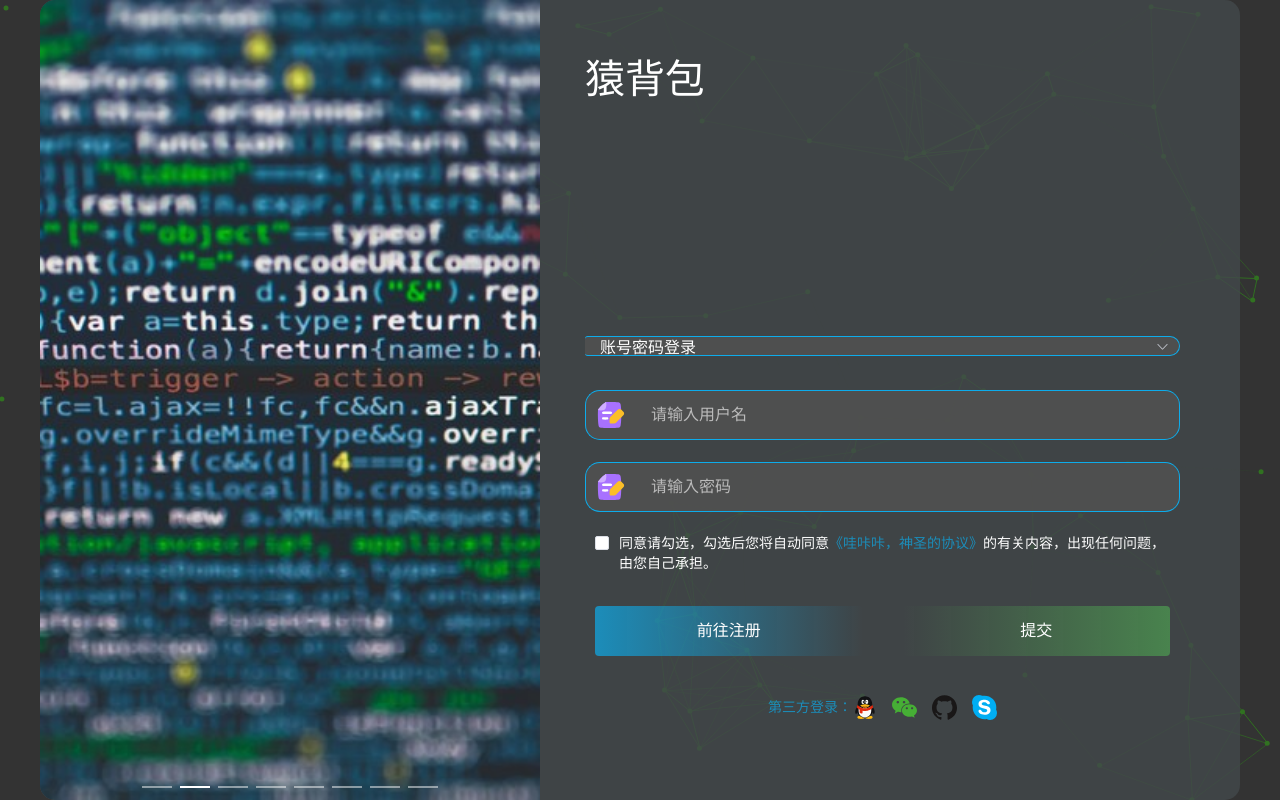
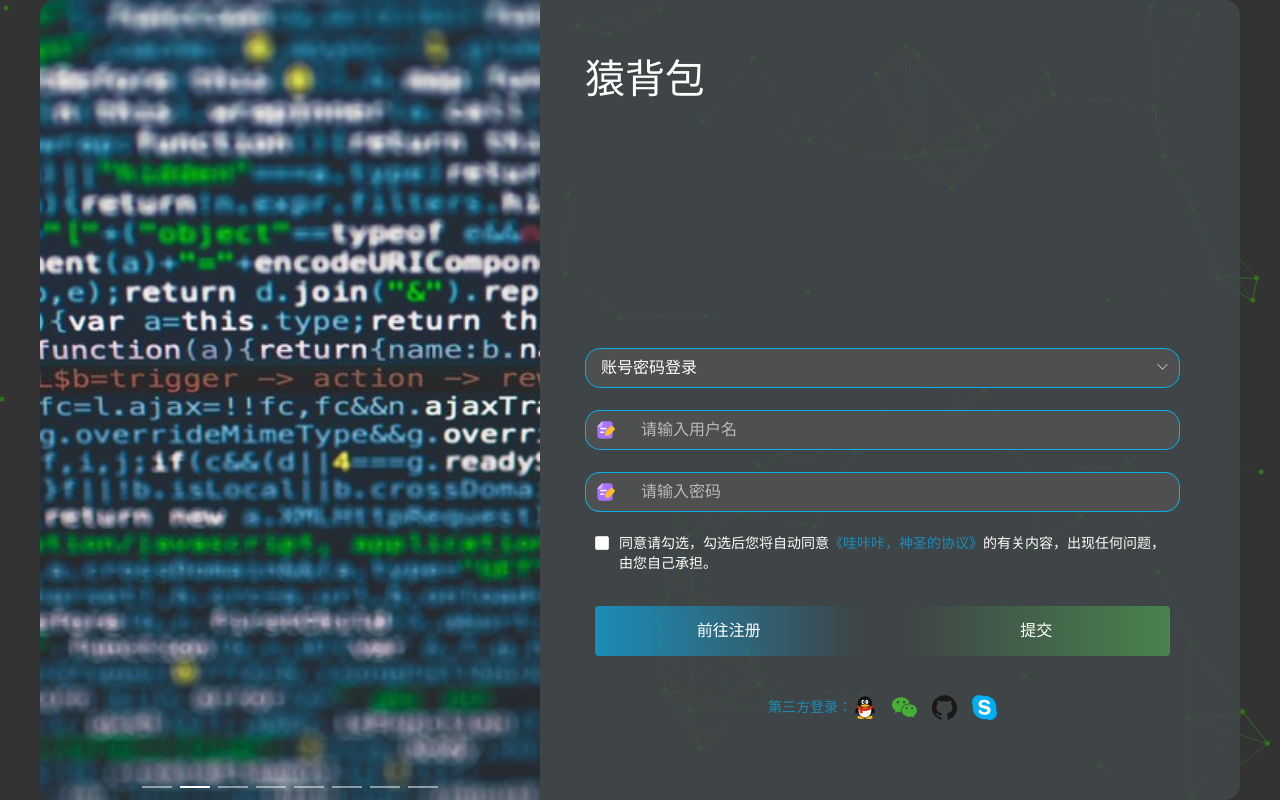
Before and after one commit to uuuvvv/ape-backpack-uv2, a Vue app: page /#/login in a window 1280 px wide. Built offline with nearby package versions, Linux system fonts and the light colour scheme.

Commit message:
登录样式

```diff
--- a/src/views/login/index.vue
+++ b/src/views/login/index.vue
@@ -21,8 +21,8 @@
             <el-form>
               <!-- 登录方式 -->
               <el-form-item v-if="formType==='1'">
-
-                <el-select v-model="loginType"
+                <div class=" form-item-content form-item-select">
+                  <el-select v-model="loginType"
                            placeholder="请选择">
                   <el-option v-for="item in options"
                              :key="item.value"
@@ -31,6 +31,8 @@
                   </el-option>
 
                 </el-select>
+                </div>
+
 
               </el-form-item>
               <!-- 表单数据 -->
@@ -189,18 +191,9 @@ export default {
           line-height: 60px;
           margin-bottom: 30px;
         }
-        .el-input {
-          height: 50px;
-        }
-        .el-select ,.el-select .el-input {
-          width: 100%;
-          height: 100%!important;
-
-        }
         /deep/ .el-input__inner {
           @include sm-font($a: 16px, $c: $sc-ff);
           background: $sc-ra80;
-          height: 100%;
           width: 100%;
           border-bottom-right-radius: 15px;
           border-top-right-radius: 15px;
@@ -220,14 +213,16 @@ export default {
 
           .form-input-icon {
             padding: 0 10px;
-            font-size: 30px;
+            font-size: 20px;
           }
         }
         .form-item-select {
-          /deep/ .el-input__inner {
-            flex: 1;
-            height: 40px;
+          .el-select {
             width: 100%;
+          }
+          /deep/ .el-input__inner{
+            border-radius: 15px;
+            border: 1px solid $sc-r13;
           }
         }
         .form-item-content {
```
